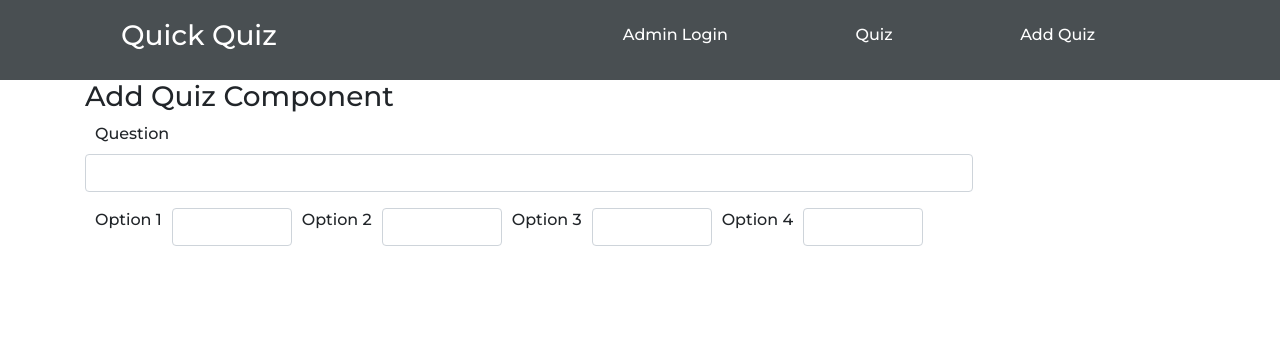
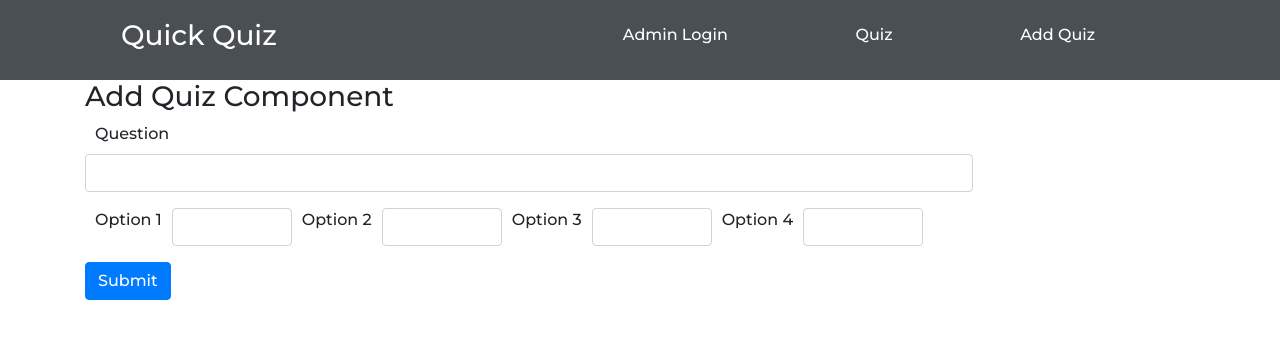
Before and after one commit to shadman-ahmed-bs23/quiz-app, a React (Create React App) app: page /add-quiz in a window 1280 px wide. Shown: the top 338 px of the page. Built offline with nearby package versions, Linux system fonts and the light colour scheme.

Commit message:
Quiz question frontend added

```diff
--- a/src/components/AddQuiz.js
+++ b/src/components/AddQuiz.js
@@ -22,6 +22,9 @@ function AddQuiz() {
 						<label htmlFor="option1">Option 4</label>
 						<input type="text" className="form-control" id="option4" />
 					</div>
+					<button type="submit" className="btn btn-primary">
+						Submit
+					</button>
 				</form>
 			</div>
 		</div>
```
